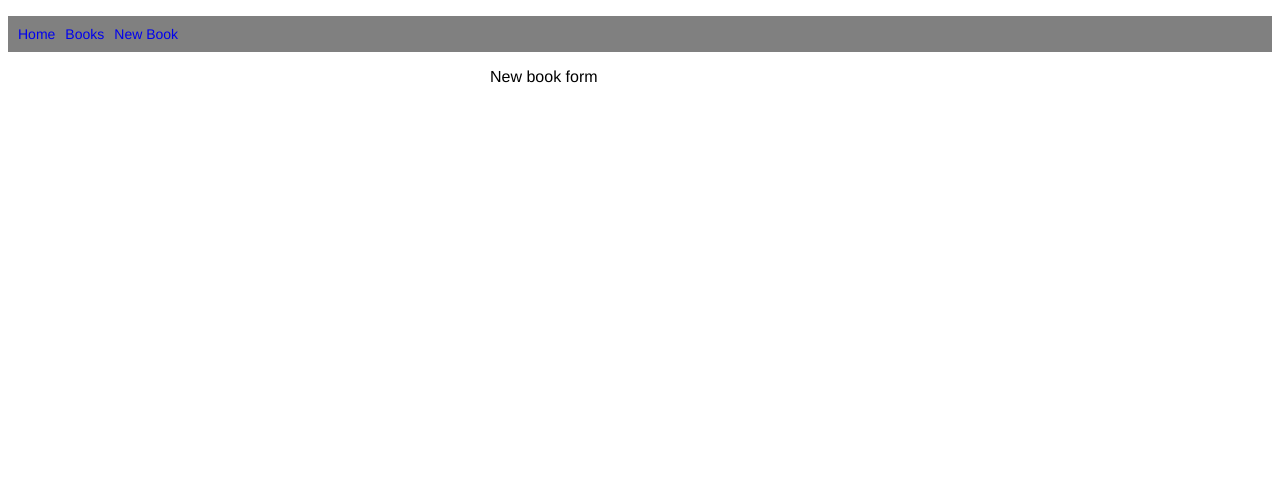
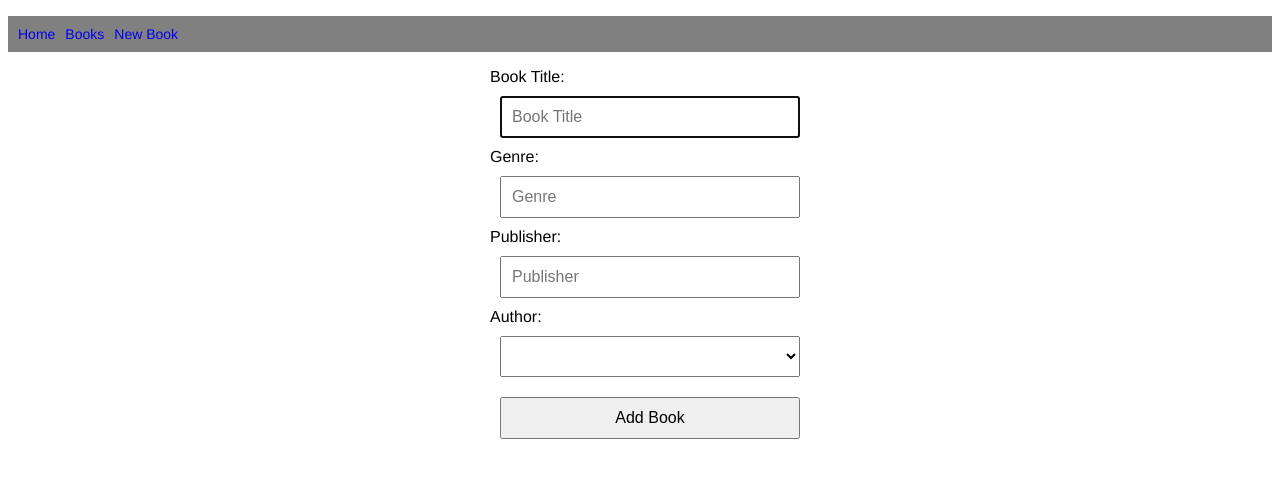
Before and after one commit to evelyn-sz/Python_Book_Library, a Flask app: page /books/new in a window 1280 px wide. Shown: the top 478 px of the page. Run offline with Flask 2, Linux system fonts and the light colour scheme; data that the repository does not hold is empty; some libraries are stand-ins or nearby versions.

Commit message:
Added new_book form yay

```diff
--- a/templates/books/new.html
+++ b/templates/books/new.html
@@ -2,6 +2,28 @@
 
 {% block content %}
 
-New book form
+<form action="/tasks" method="post"> <!-- a route to be executed-->
+    <div>
+      <label for="title">Book Title:</label>
+      <input type="text" id="title" name="title" placeholder="Book Title" required autofocus>
+    </div>
+    <div>
+      <label for="genre">Genre:</label>
+      <input type="text" id="genre" name="genre" placeholder="Genre" required>
+    </div>
+    <div>
+        <label for="publisher">Publisher:</label>
+        <input type="text" id="publisher" name="publisher" placeholder="Publisher" required>
+    </div>
+    <div>
+        <label for="author">Author:</label>
+        <select id="author" name="author_id">
+            {% for author in all_authors %}
+            <option value="{{ author.id }}">{{ author.full_name() }}</option>
+            {% endfor %}
+        </select>
+    </div>
+    <button type="submit">Add Book</button>
+  </form>
 
 {% endblock %}
```
